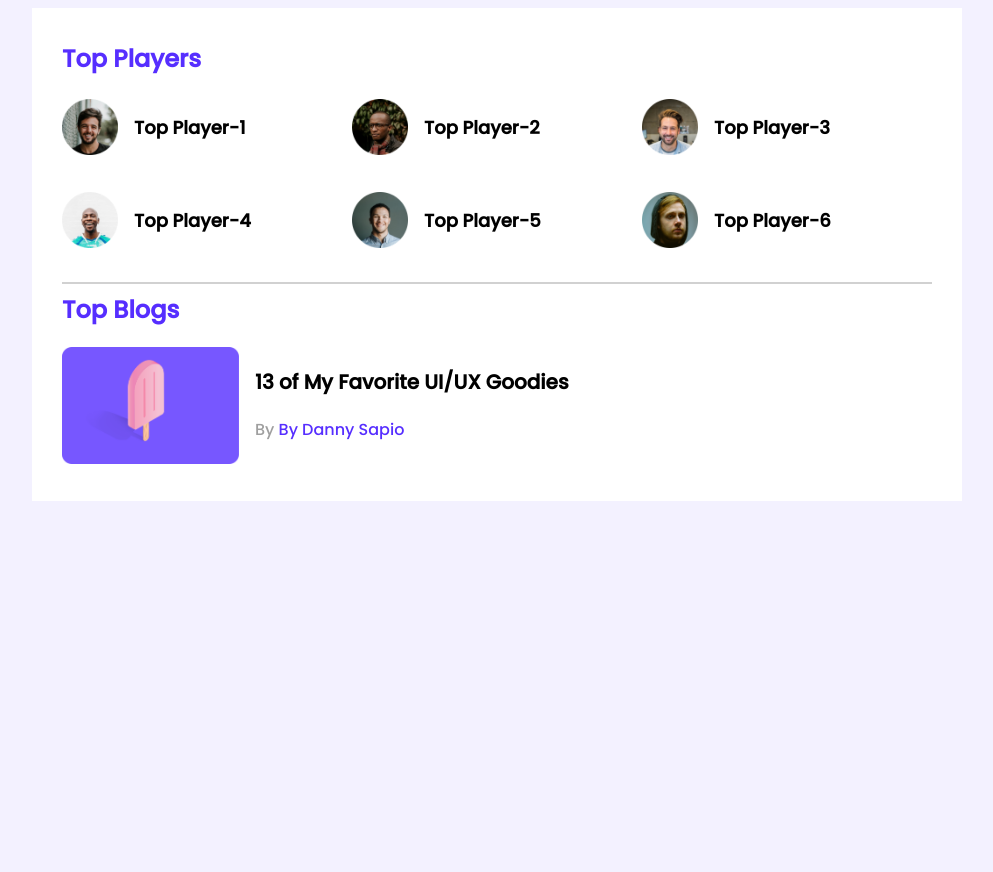
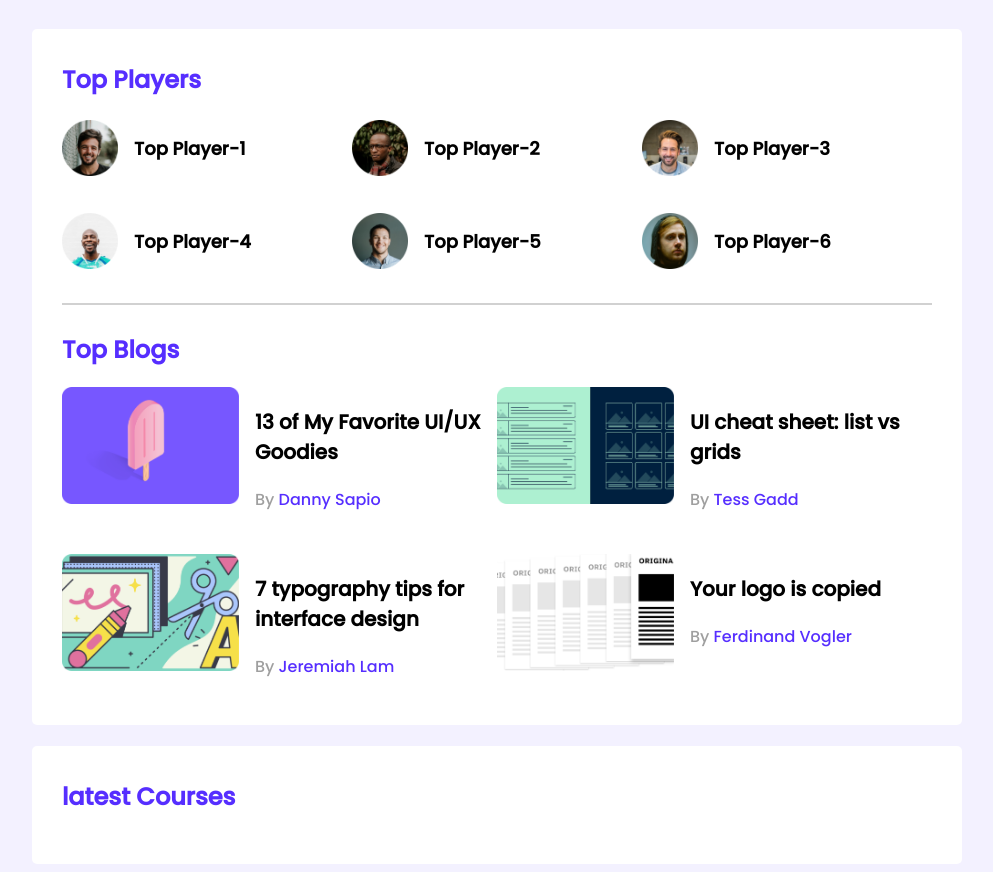
Before and after one commit to shoharto/leader-board-css3, a plain HTML site: page index.html in a window 1280 px wide. Shown: the whole page, without its empty margins (143-1136 px from the left). Before the commit the page ends 800 px from the top, so only its background shows below. Drawn offline with Linux system fonts and the light colour scheme.

Commit message:
started latest course section

```diff
--- a/index.html
+++ b/index.html
@@ -11,7 +11,6 @@
    <body>
       <!-- header-start -->
       <header>
-
       </header>
       <!-- header-end -->
       <main>
@@ -52,19 +51,60 @@
                <h2 class="section-title">Top Blogs</h2>
                <div class="blogs">
                   <article class="blog">
-
                      <div class="thumbnail">
                         <img src="images/blogs/blog-1.png" alt="">
                      </div>
                      <div class="blog-info">
                         <h3 class="blog-title">13 of My Favorite
-                                UI/UX Goodies</h3>
-                                <p class="blog-author">By <a href="">By Danny Sapio</a></p>
+                           UI/UX Goodies
+                        </h3>
+                        <p class="blog-author">By <a href="">Danny Sapio</a></p>
+                     </div>
+                  </article>
+                  <article class="blog">
+                     <div class="thumbnail">
+                        <img src="images/blogs/blog-2.png" alt="">
+                     </div>
+                     <div class="blog-info">
+                        <h3 class="blog-title">
+                            UI cheat sheet:
+list vs grids
+                        </h3>
+                        <p class="blog-author">By <a href="">Tess Gadd</a></p>
+                     </div>
+                  </article>
+                  <article class="blog">
+                     <div class="thumbnail">
+                        <img src="images/blogs/blog-3.png" alt="">
+                     </div>
+                     <div class="blog-info">
+                        <h3 class="blog-title">
+                            7 typography tips
+for interface design
+                        </h3>
+                        <p class="blog-author">By <a href="">Jeremiah Lam</a></p>
+                     </div>
+                  </article>
+                  <article class="blog">
+                     <div class="thumbnail">
+                        <img src="images/blogs/blog-4.png" alt="">
+                     </div>
+                     <div class="blog-info">
+                        <h3 class="blog-title">
+                            Your logo is
+copied
+                        </h3>
+                        <p class="blog-author">By <a href="">Ferdinand Vogler</a></p>
                      </div>
                   </article>
                </div>
             </div>
          </section>
+
+         <!-- latest courses -->
+         <section class="container">
+            <h2 class="section-title">latest Courses</h2>
+         </section>
       </main>
    </body>
 </html>
--- a/styles/style.css
+++ b/styles/style.css
@@ -1,85 +1,99 @@
 /* fonts */
+
 @import url('https://fonts.googleapis.com/css2?family=Poppins:wght@500&display=swap');
 
 /* top-players-style */
 
+
 /* comon style or utlities */
-body{
+
+body {
 	font-family: 'Poppins', sans-serif;
 	background-color: #F3F1FF;
 }
-main{
+
+main {
 	display: flex;
-    justify-content: center;
+	align-items: center;
+    flex-direction: column;
 }
-.container{
+
+.container {
 	background-color: #FFFFFF;
 	width: 870px;
 	padding: 30px;
+    margin-top: 21px;
+    border-radius: 5px;
 }
-.top-palyers{
+
+.top-palyers {
 	margin-bottom: 30px;
 }
-.section-title{
+
+.section-title {
 	color: #562EFF;
 	font-size: 24px;
 	margin-top: 3px;
+}
 
-}
-.players{
+.players {
 	display: grid;
 	grid-template-columns: repeat(3, 1fr);
 	grid-row-gap: 30px;
 }
-.player{
+
+.player {
 	display: flex;
 	align-items: center;
 }
-.player img{
+
+.player img {
 	width: 56px;
 	height: 56px;
 }
 
-.player-name{
+.player-name {
 	margin-left: 16px;
 	font-size: 18px;
-
 }
 
-hr{
+hr {
 	border: 1px solid #D1D1D1;
+    margin-bottom: 27px;
+}
 
-}
 
 /* top-blog-styles */
 
-.blog{
+.blogs{
+    display: grid;
+    grid-template-columns: repeat(2, 1fr);
+    grid-row-gap: 26px;
+}
+.blog {
 	display: flex;
 }
-.blog .thumbnail img{
+
+.blog .thumbnail img {
 	width: 177px;
 	height: 117px;
 }
 
-.blog-info{
+.blog-info {
 	margin-left: 16px;
 }
 
-.blog-title{
+.blog-title {
 	font-size: 20px;
 }
 
-.blog-author{
+.blog-author {
 	color: #9F9F9F;
 	font-size: 16px;
-
 }
 
-
-.blog-author a{
-
+.blog-author a {
 	text-decoration: none;
 	font-size: 16px;
 	color: #562EFF;
-
 }
```
Lines whose indentation alone changed are shown as unchanged.
